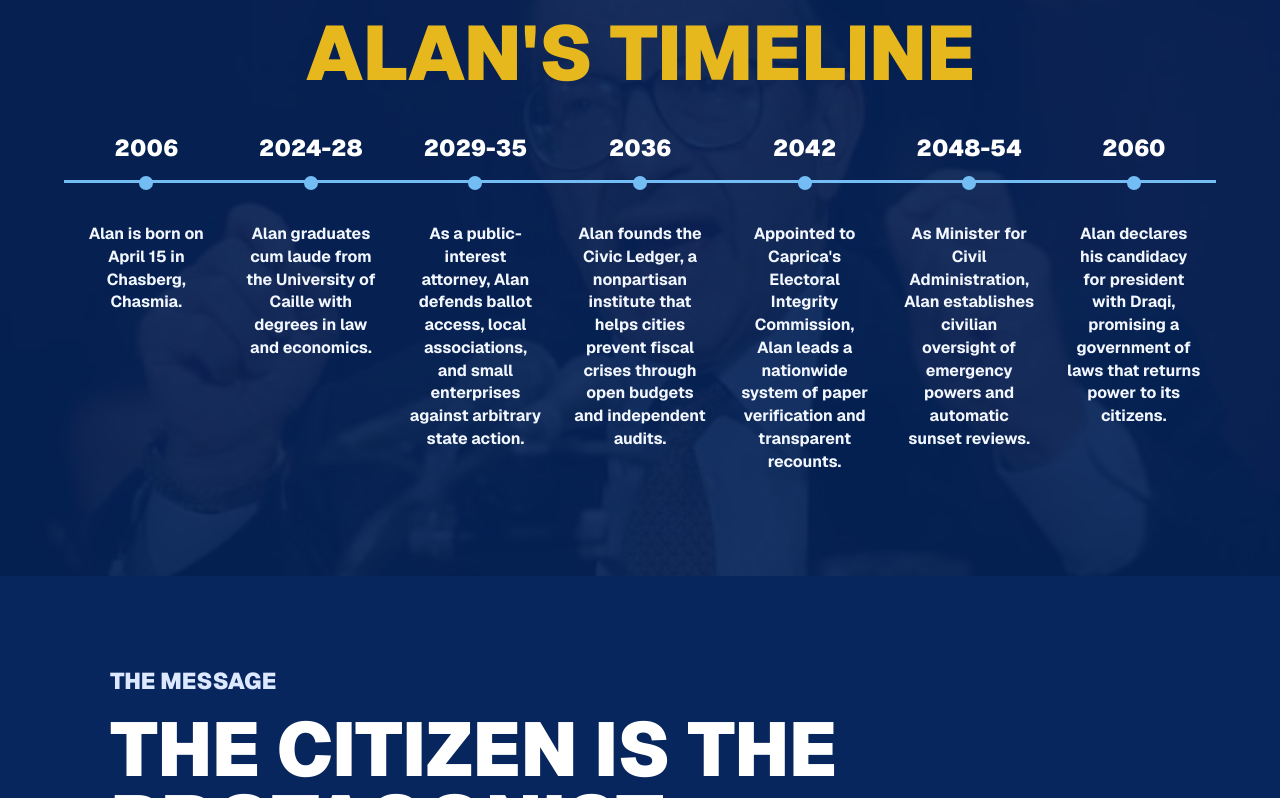
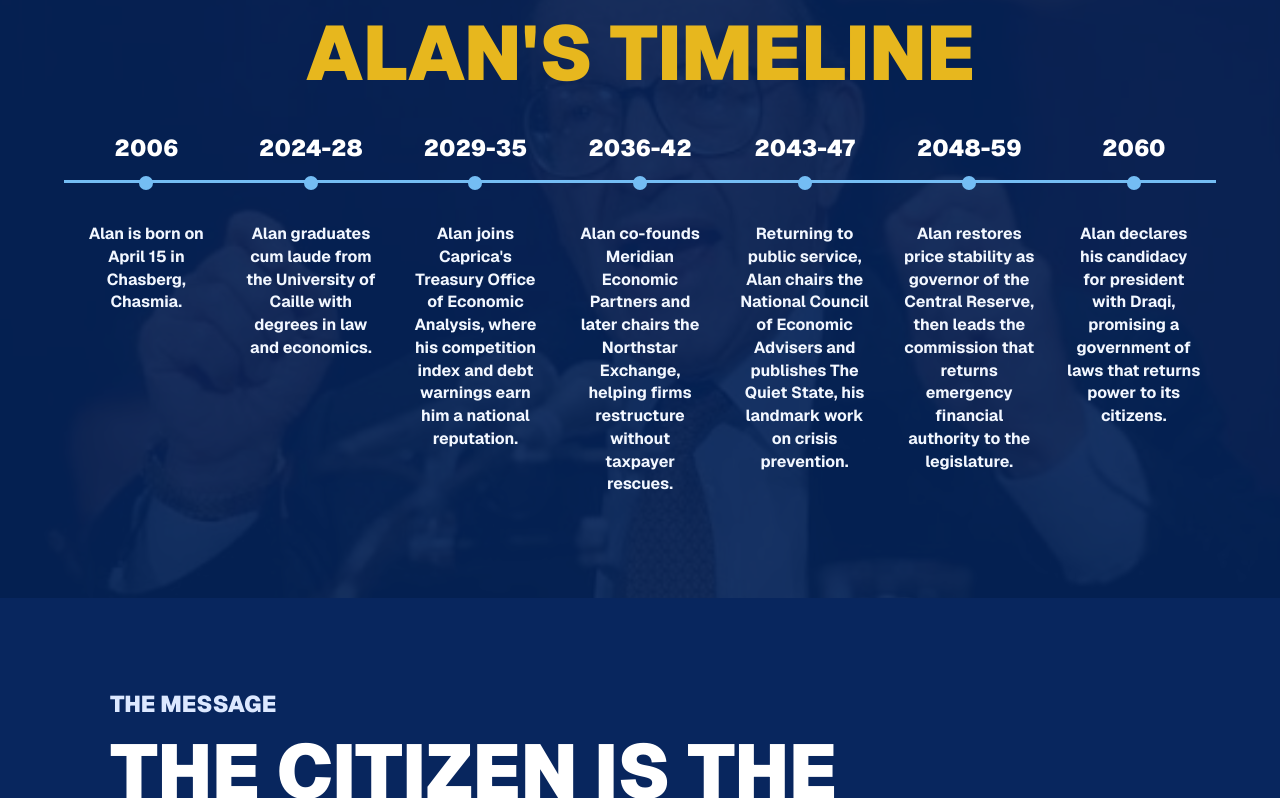
Before and after one commit to manualAlan/bluespan-arkas-2060, a Next.js app: page / in a window 1280 px wide. Shown: the part 1901-2699 px from the top of the page. Built offline with nearby package versions, Linux system fonts and the light colour scheme.

Commit message:
Refine Bluespan economic career timeline

```diff
--- a/app/page.tsx
+++ b/app/page.tsx
@@ -33,19 +33,19 @@ const timeline = [
   },
   {
     year: "2029-35",
-    text: "As a public-interest attorney, Alan defends ballot access, local associations, and small enterprises against arbitrary state action.",
+    text: "Alan joins Caprica's Treasury Office of Economic Analysis, where his competition index and debt warnings earn him a national reputation.",
   },
   {
-    year: "2036",
-    text: "Alan founds the Civic Ledger, a nonpartisan institute that helps cities prevent fiscal crises through open budgets and independent audits.",
+    year: "2036-42",
+    text: "Alan co-founds Meridian Economic Partners and later chairs the Northstar Exchange, helping firms restructure without taxpayer rescues.",
   },
   {
-    year: "2042",
-    text: "Appointed to Caprica's Electoral Integrity Commission, Alan leads a nationwide system of paper verification and transparent recounts.",
+    year: "2043-47",
+    text: "Returning to public service, Alan chairs the National Council of Economic Advisers and publishes The Quiet State, his landmark work on crisis prevention.",
   },
   {
-    year: "2048-54",
-    text: "As Minister for Civil Administration, Alan establishes civilian oversight of emergency powers and automatic sunset reviews.",
+    year: "2048-59",
+    text: "Alan restores price stability as governor of the Central Reserve, then leads the commission that returns emergency financial authority to the legislature.",
   },
   {
     year: "2060",
```
